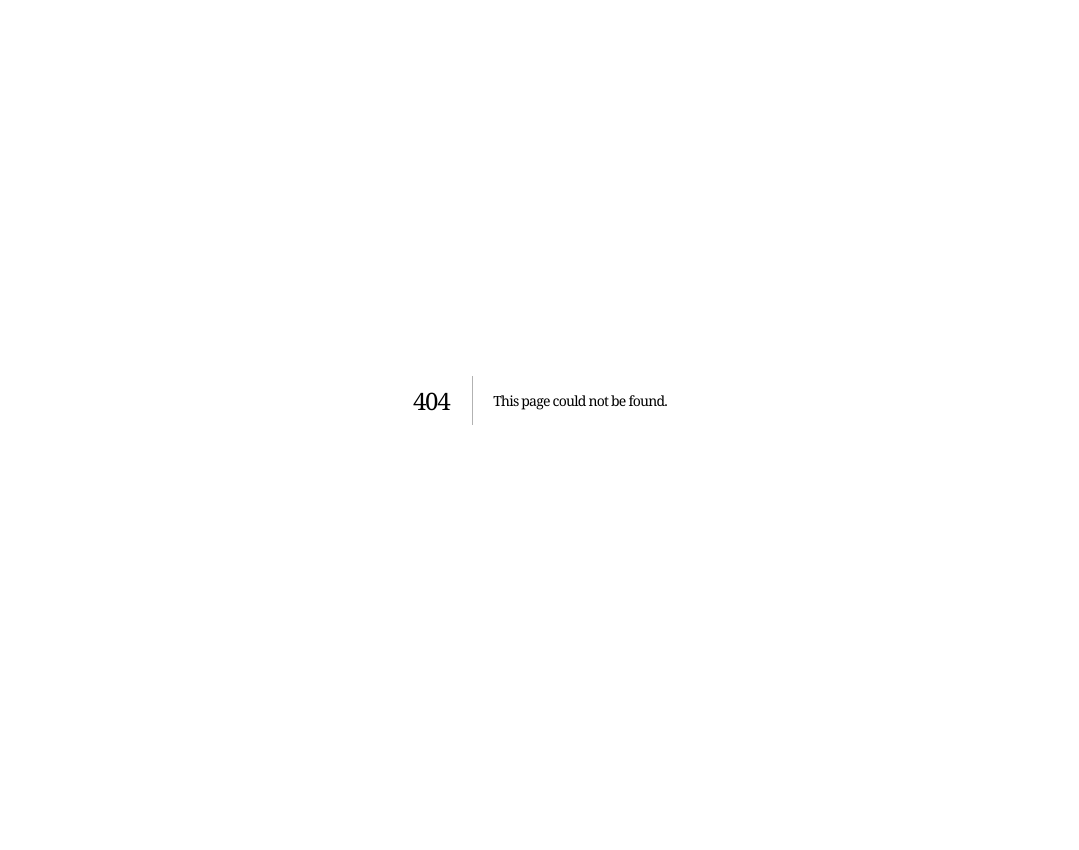
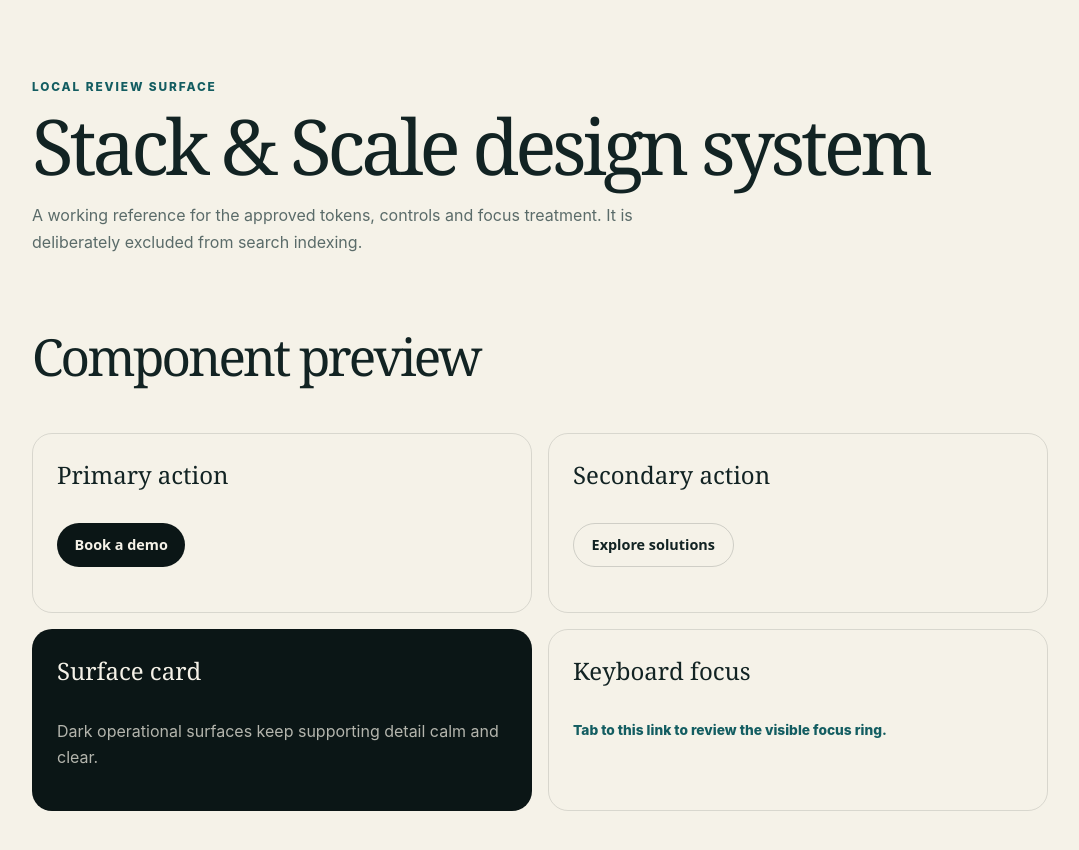
Before and after one commit to saadkhan2003/stack_and_scale, a Next.js app in the folder apps/web/: page /design-system in a window 1280 px wide. Before the commit this address had no page. Shown: the top 850 px of the page, without its empty margins (100-1179 px from the left). Before the commit the page ends 800 px from the top, so only its background shows below. Built offline with nearby package versions, Linux system fonts and the light colour scheme.

Commit message:
docs: complete phase two design handoff

```diff
--- /dev/null
+++ b/apps/web/app/design-system/page.tsx
@@ -0,0 +1,50 @@
+import type { Metadata } from "next";
+
+import { designSystemCatalog } from "../../src/design-system-catalog";
+
+export const metadata: Metadata = {
+  title: "Design system | Stack & Scale",
+  robots: { index: false },
+};
+
+export default function DesignSystemPage() {
+  return (
+    <main className="design-system-page">
+      <p className="eyebrow">Local review surface</p>
+      <h1>{designSystemCatalog.title}</h1>
+      <p className="design-system-intro">
+        A working reference for the approved tokens, controls and focus
+        treatment. It is deliberately excluded from search indexing.
+      </p>
+      <section aria-labelledby="component-preview-heading">
+        <h2 id="component-preview-heading">Component preview</h2>
+        <div className="design-system-grid">
+          <article className="design-system-card">
+            <h3>{designSystemCatalog.components[0]}</h3>
+            <a className="ss-button ss-button--primary" href="/#contact">
+              Book a demo
+            </a>
+          </article>
+          <article className="design-system-card">
+            <h3>{designSystemCatalog.components[1]}</h3>
+            <a className="ss-button ss-button--secondary" href="/solutions">
+              Explore solutions
+            </a>
+          </article>
+          <article className="design-system-card design-system-card--dark">
+            <h3>{designSystemCatalog.components[2]}</h3>
+            <p>
+              Dark operational surfaces keep supporting detail calm and clear.
+            </p>
+          </article>
+          <article className="design-system-card">
+            <h3>{designSystemCatalog.components[3]}</h3>
+            <a className="text-link" href="/approach">
+              Tab to this link to review the visible focus ring.
+            </a>
+          </article>
+        </div>
+      </section>
+    </main>
+  );
+}
--- a/apps/web/app/globals.css
+++ b/apps/web/app/globals.css
@@ -1,3 +1,5 @@
+@import "../../../packages/ui/src/tokens.css";
+
 :root {
   --night: #0b1616;
   --petrol: #135d61;
@@ -591,6 +593,52 @@ h1 {
   max-width: 710px;
 }
 
+.design-system-page {
+  margin: 0 auto;
+  max-width: 1080px;
+  padding: 5rem 2rem;
+}
+.design-system-page h1 {
+  font-size: clamp(3rem, 6vw, 6rem);
+  margin-bottom: 1.25rem;
+}
+.design-system-intro {
+  color: var(--muted);
+  line-height: 1.7;
+  max-width: 640px;
+}
+.design-system-page section {
+  margin-top: 4rem;
+}
+.design-system-page section > h2 {
+  font-size: clamp(2rem, 4vw, 3.4rem);
+}
+.design-system-grid {
+  display: grid;
+  gap: 1rem;
+  grid-template-columns: repeat(2, minmax(0, 1fr));
+}
+.design-system-card {
+  border: 1px solid var(--line);
+  border-radius: var(--ss-radius-card);
+  min-height: 180px;
+  padding: 1.5rem;
+}
+.design-system-card h3 {
+  font-family: var(--display);
+  font-size: 1.5rem;
+  font-weight: 500;
+  margin: 0 0 2rem;
+}
+.design-system-card--dark {
+  background: var(--night);
+  color: var(--sand);
+}
+.design-system-card--dark p {
+  color: rgba(245, 242, 232, 0.72);
+  line-height: 1.6;
+}
+
 @media (max-width: 880px) {
   .site-header > nav {
     display: none;
@@ -687,6 +735,9 @@ h1 {
   .approach-steps {
     grid-template-columns: repeat(2, 1fr);
   }
+  .design-system-grid {
+    grid-template-columns: 1fr;
+  }
   .approach-step:nth-child(2) {
     border-right: 0;
   }
--- /dev/null
+++ b/apps/web/src/design-system-catalog.ts
@@ -0,0 +1,9 @@
+export const designSystemCatalog = {
+  title: "Stack & Scale design system",
+  components: [
+    "Primary action",
+    "Secondary action",
+    "Surface card",
+    "Keyboard focus",
+  ],
+} as const;
--- a/apps/web/src/site-header.tsx
+++ b/apps/web/src/site-header.tsx
@@ -1,4 +1,4 @@
-import { primaryNavigation } from "./navigation.js";
+import { primaryNavigation } from "./navigation";
 
 type SiteHeaderProps = {
   currentPath?: string;
--- a/packages/ui/src/tokens.css
+++ b/packages/ui/src/tokens.css
@@ -8,8 +8,17 @@
   --ss-color-muted: #5a6b69;
   --ss-radius-card: 20px;
   --ss-radius-control: 999px;
+  --ss-space-compact: 8px;
+  --ss-space-control: 16px;
+  --ss-space-card: 24px;
+  --ss-space-section: 112px;
+  --ss-border-subtle: 1px solid rgba(11, 22, 22, 0.12);
+  --ss-shadow-card: 0 30px 60px rgba(11, 22, 22, 0.18);
   --ss-motion-fast: 160ms;
   --ss-motion-standard: 240ms;
+  --ss-z-navigation: 10;
+  --ss-z-dialog: 20;
+  --ss-z-toast: 30;
   --ss-focus-ring: 0 0 0 3px rgba(244, 197, 66, 0.9);
 }
 
```
Also changed, not shown: packages/ui/src/index.ts (+18 -0 lines), 6 other files (tests, documents, lock files or other folders).
